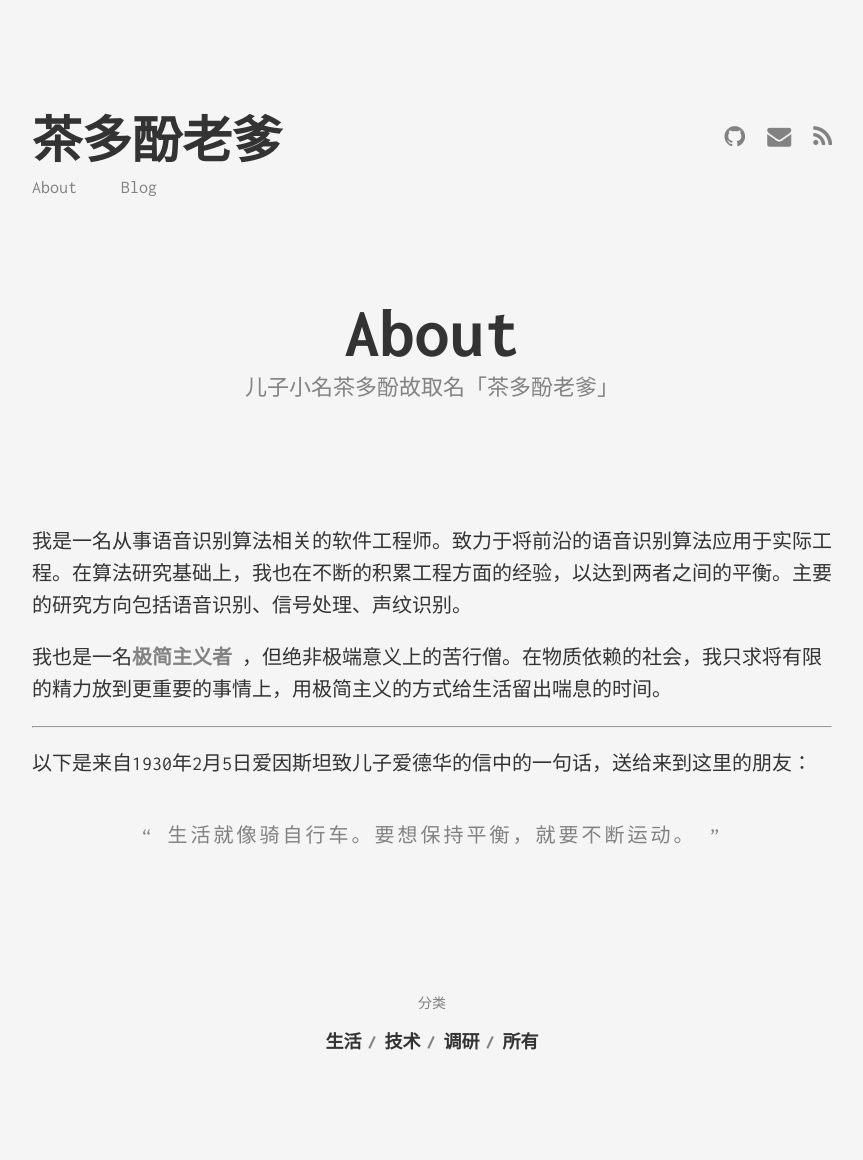
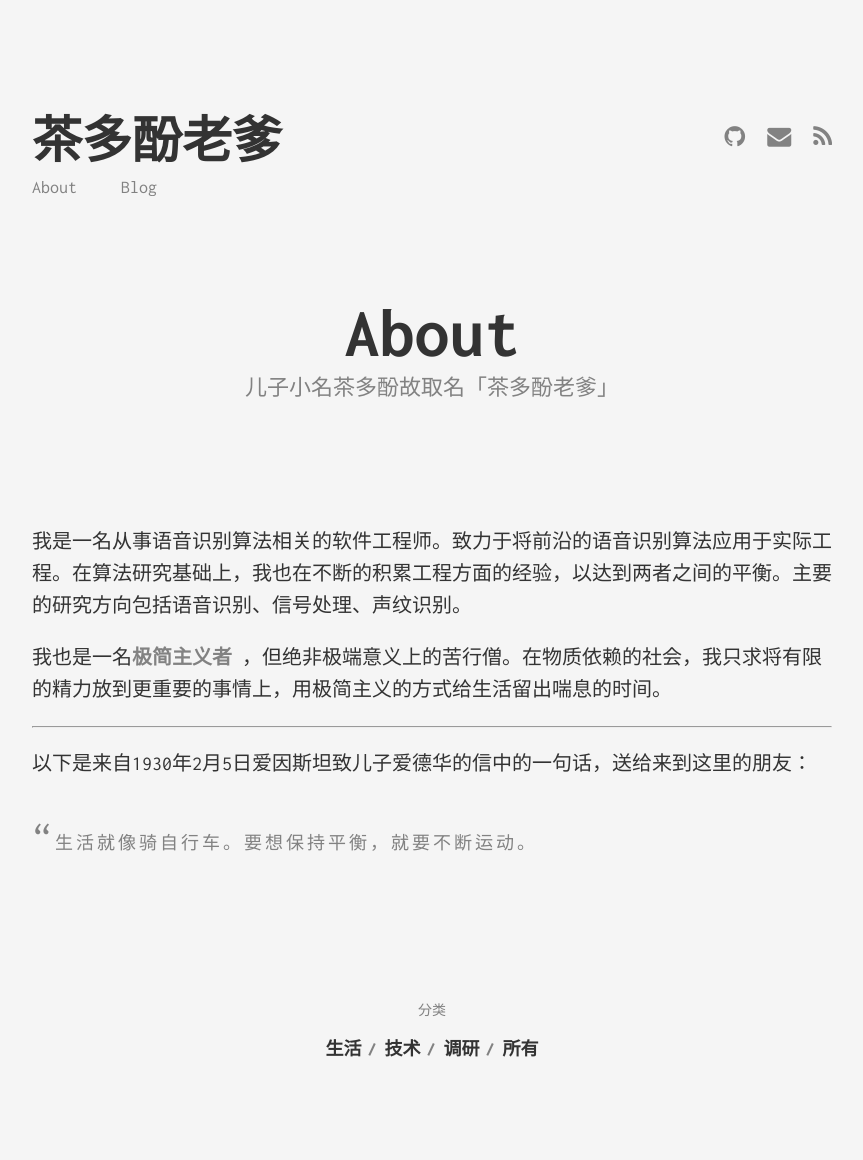
Before and after one commit to TeaPoly/TeaPoly.github.io, a Jekyll site: the page built from about.md, in a window 1280 px wide. Shown: the whole page, without its empty margins (208-1071 px from the left). Built offline with Jekyll 4.4.1, drawn with Linux system fonts in a browser that asks for light colours.

Commit message:
[Fix] New quote style.

```diff
--- a/_sass/_default.scss
+++ b/_sass/_default.scss
@@ -32,7 +32,7 @@ blockquote {
     margin-top: 40px;
     margin-bottom: 70px;
     padding: 0px;
-    text-align: center;
+    text-align: left;
     position: relative;
 
     footer {
@@ -50,11 +50,11 @@ blockquote {
 
     p {
         display: inline;
-        font-size: 20px;
+        font-size: 18px;
         color: $cloudy;
         font-weight: 400;
-        &:before { content: "“ "; }
-        &:after { content: " ”"; }
+        &:before { font-size: 40px; content: "“"; }
+        &:after {  }
     }
 }
 
```
